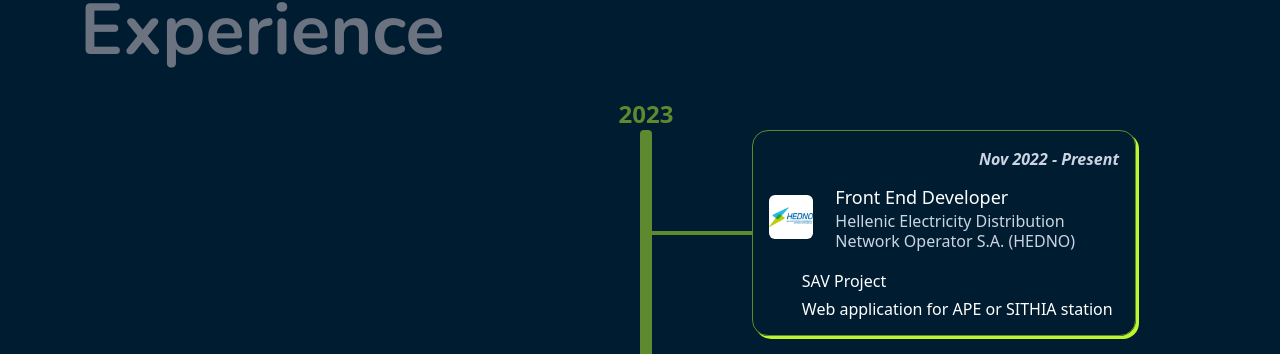
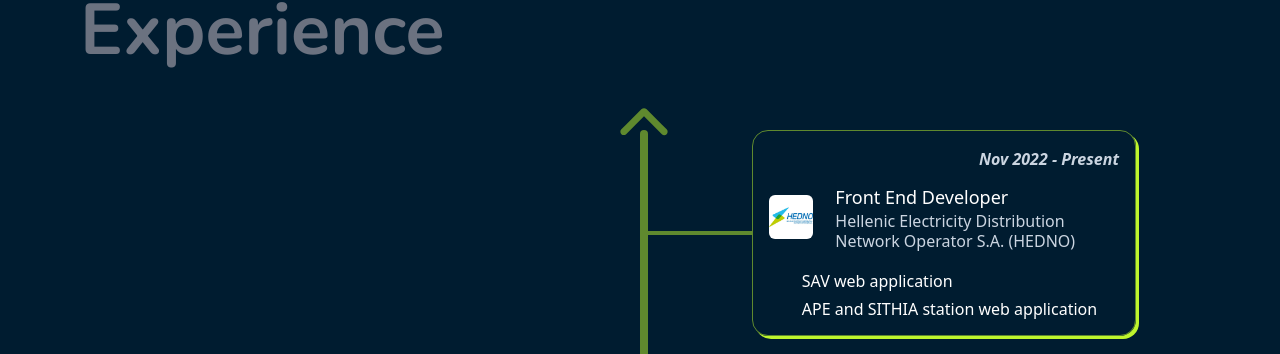
Before and after one commit to LefMerk/lef-cv, a React (Create React App) app: page / in a window 1280 px wide. Both pictures are taken after a click on the link "Experience". Shown: the part 130-484 px from the top of the page. Built offline with nearby package versions, Linux system fonts and the light colour scheme; no server answers; some icons are missing; a web font is replaced by a local one.

Commit message:
fix: Experience content style: timeline changes

```diff
--- a/src/components/Experience.js
+++ b/src/components/Experience.js
@@ -1,4 +1,6 @@
 import { FaAngleRight } from "react-icons/fa6";
+import { FontAwesomeIcon } from "@fortawesome/react-fontawesome";
+import { faChevronUp } from "@fortawesome/free-solid-svg-icons";
 import upcom from '../assets/upcom.png';
 import hedno from '../assets/hedno.png';
 import prime from '../assets/prime.png';
@@ -14,8 +16,8 @@ export default function Experience() {
             duration: 'Nov 2022 - Present',
             job: 'Front End Developer',
             tasks: [
-                {id: 1, text: 'SAV Project'},
-                {id: 2, text: 'Web application for APE or SITHIA station'}
+                {id: 1, text: 'SAV web application'},
+                {id: 2, text: 'APE and SITHIA station web application'}
             ]
         },
         {
@@ -58,11 +60,13 @@ export default function Experience() {
 
     return (
         <div className="experience">
-            <div className="hidden rg:block text-[#bef52d80] text-2xl font-bold text-center ps-3">{new Date().getFullYear()}</div>
-            <div className="flex flex-col max-md:items-center gap-y-5 xs:max-rg:gap-y-0 xs:gap-y-5 lg:px-20 px-4 after:content-[] rg:after:content-[''] after:h-[calc(100%-3rem)] after:w-3 after:bg-[#bef52d80] after:rounded after:absolute after:left-1/2 ">
+            <div className="hidden rg:flex text-[#bef52d80] text-4xl font-black justify-center ps-2 h-8">
+                <FontAwesomeIcon icon={faChevronUp} size="xl" style={{color: "#bef52d80",}} />
+            </div>
+            <div className="flex flex-col max-md:items-center gap-y-5 xs:max-rg:gap-y-0 xs:gap-y-5 lg:px-20 px-4 after:content-[] rg:after:content-[''] after:h-[calc(100%-3rem)] after:w-2 after:bg-[#bef52d80] after:rounded after:absolute after:left-1/2 ">
                 {experience.map((exp, i, {length}) =>
                     <div key={i} className="flex flex-col rg:flex-row w-full rg:w-1/2 rg:odd:self-end rg:even:self-start items-center">
-                        {i%2 === 0 && <div className="hidden rg:block ms-3 h-1 w-[calc(100%-10px)] bg-[#bef52d80]"></div>}
+                        {i%2 === 0 && <div className="hidden rg:block ms-2 h-1 w-[calc(100%-10px)] bg-[#bef52d80]"></div>}
                         <div className="flex flex-col max-rg:items-center ">
                             <div className="w-96 rg:basis-3/4 flex flex-col xs:rounded-2xl xs:border xs:border-[#bef52d80] xs:shadow-[3px_3px_0px_0px_#bef52d] p-4">
                                 <div className="right-4 font-semibold text-slate-300 text-md text-end italic">{exp.duration}</div>
```
